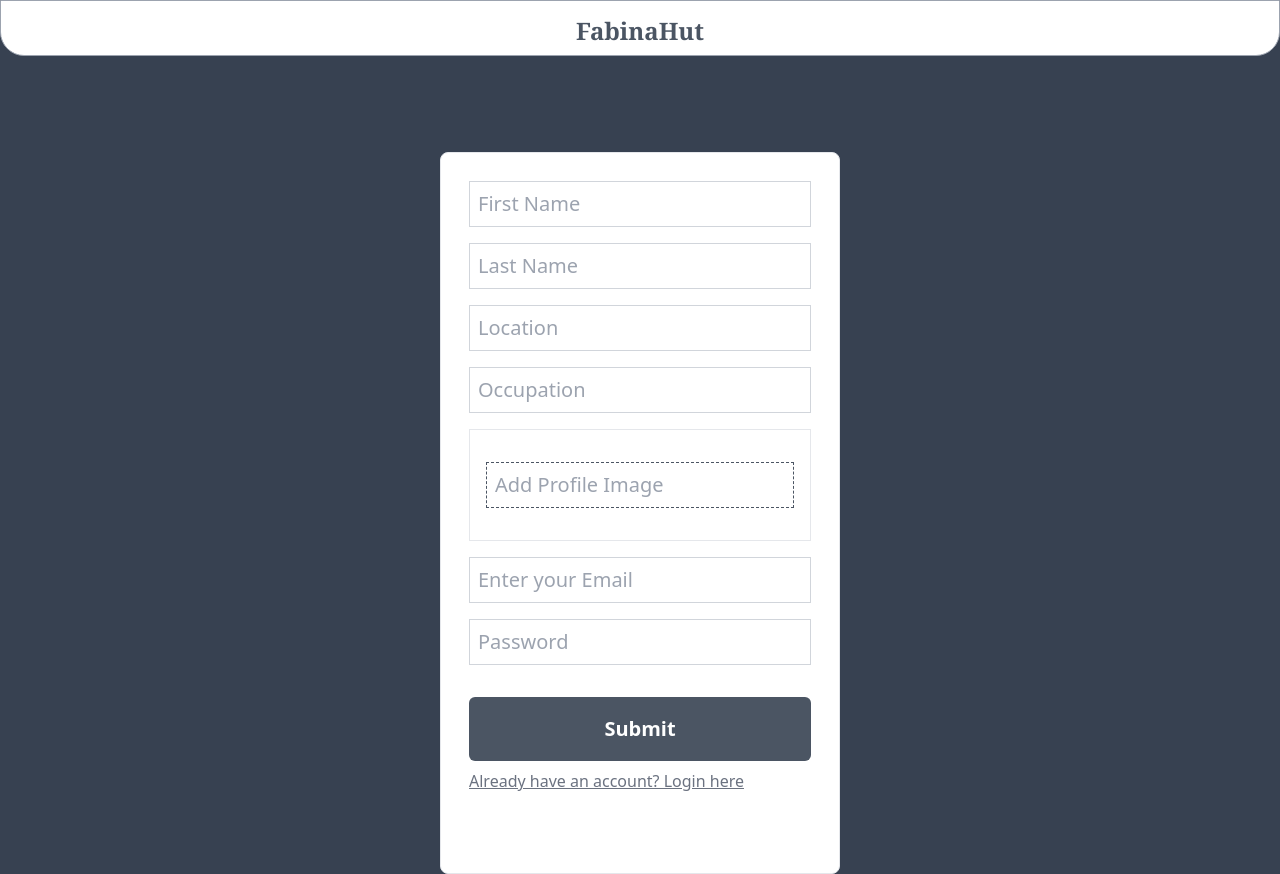
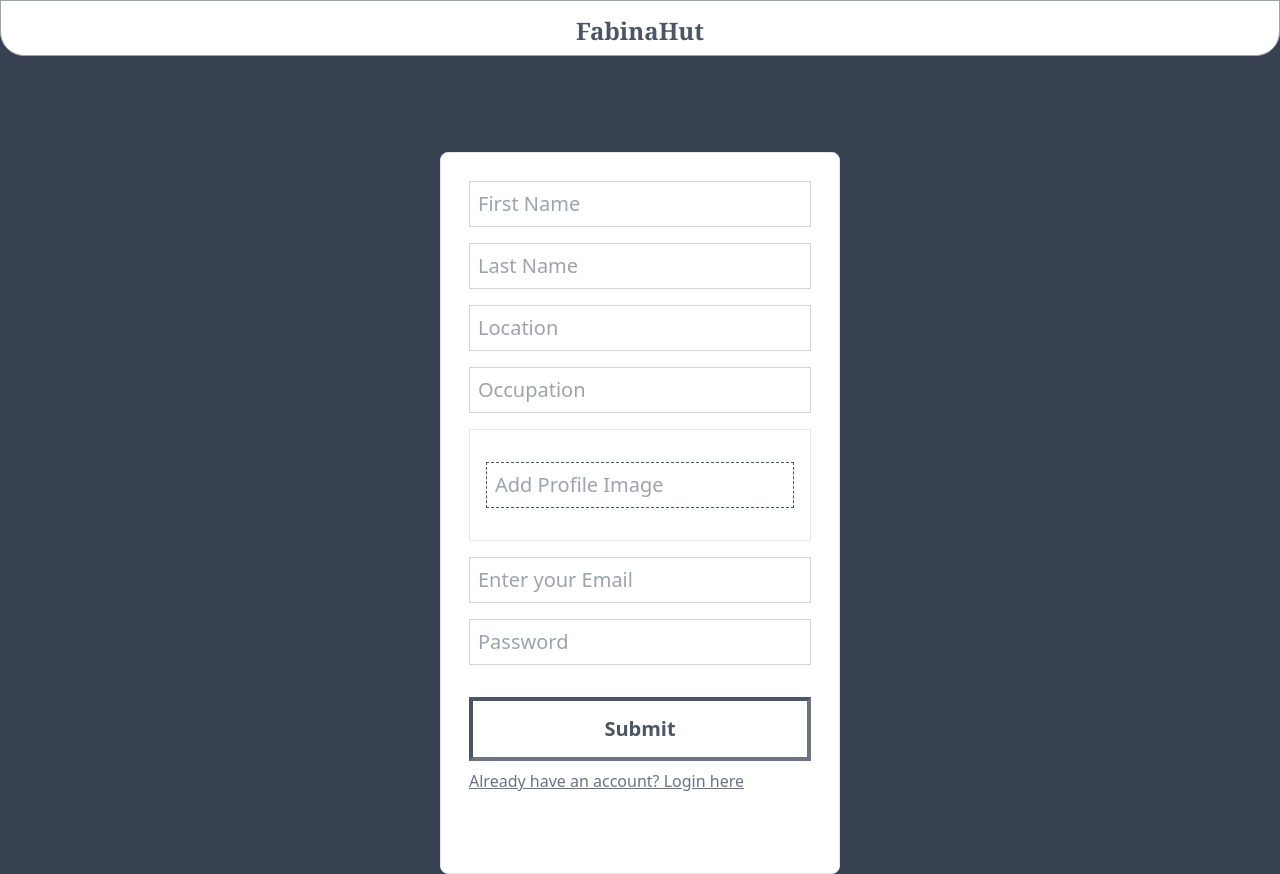
Before and after one commit to wasifkareem/fabinaHut-MERN, a React (Vite) app: page /register in a window 1280 px wide. Built offline with nearby package versions, Linux system fonts and the light colour scheme.

Commit message:
register button fixed

```diff
--- a/src/pages/Register.jsx
+++ b/src/pages/Register.jsx
@@ -153,7 +153,7 @@ const Register = () => {
                   <div className=" text-red-700 ">{errors.password}</div>
                 )}
                 <button
-                  className="  bg-gray-600 mb-2 rounded-md h-16  focus:outline-none  text-white font-semibold text-xl mt-8"
+                  className=" border-4 border-b-gray-500 border-r-gray-500  bg-white mb-2 h-16  focus:outline-none  text-gray-600 border-gray-600  font-semibold text-xl mt-8"
                   type="submit"
                   disabled={isSubmitting}
                 >
```
